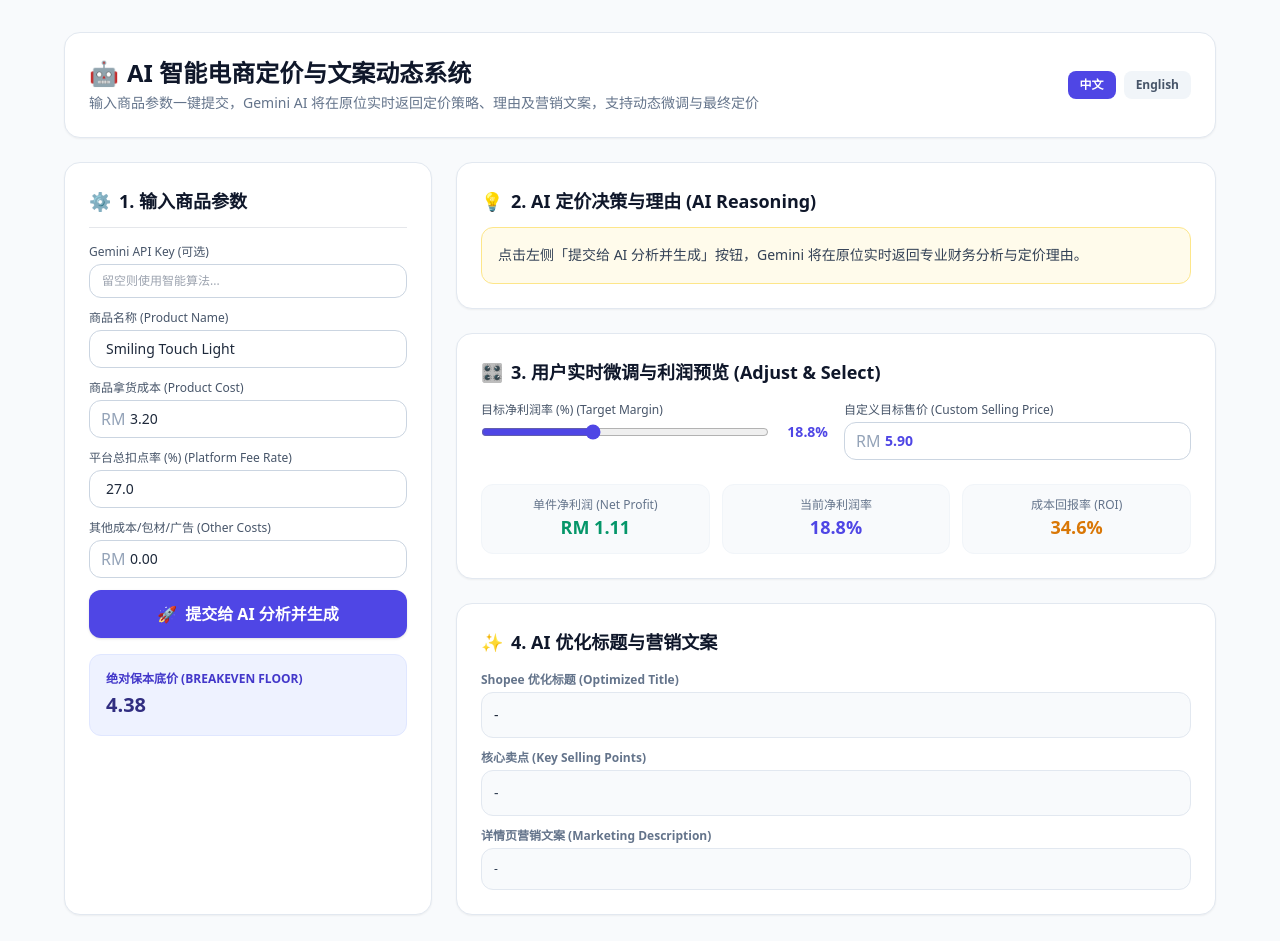
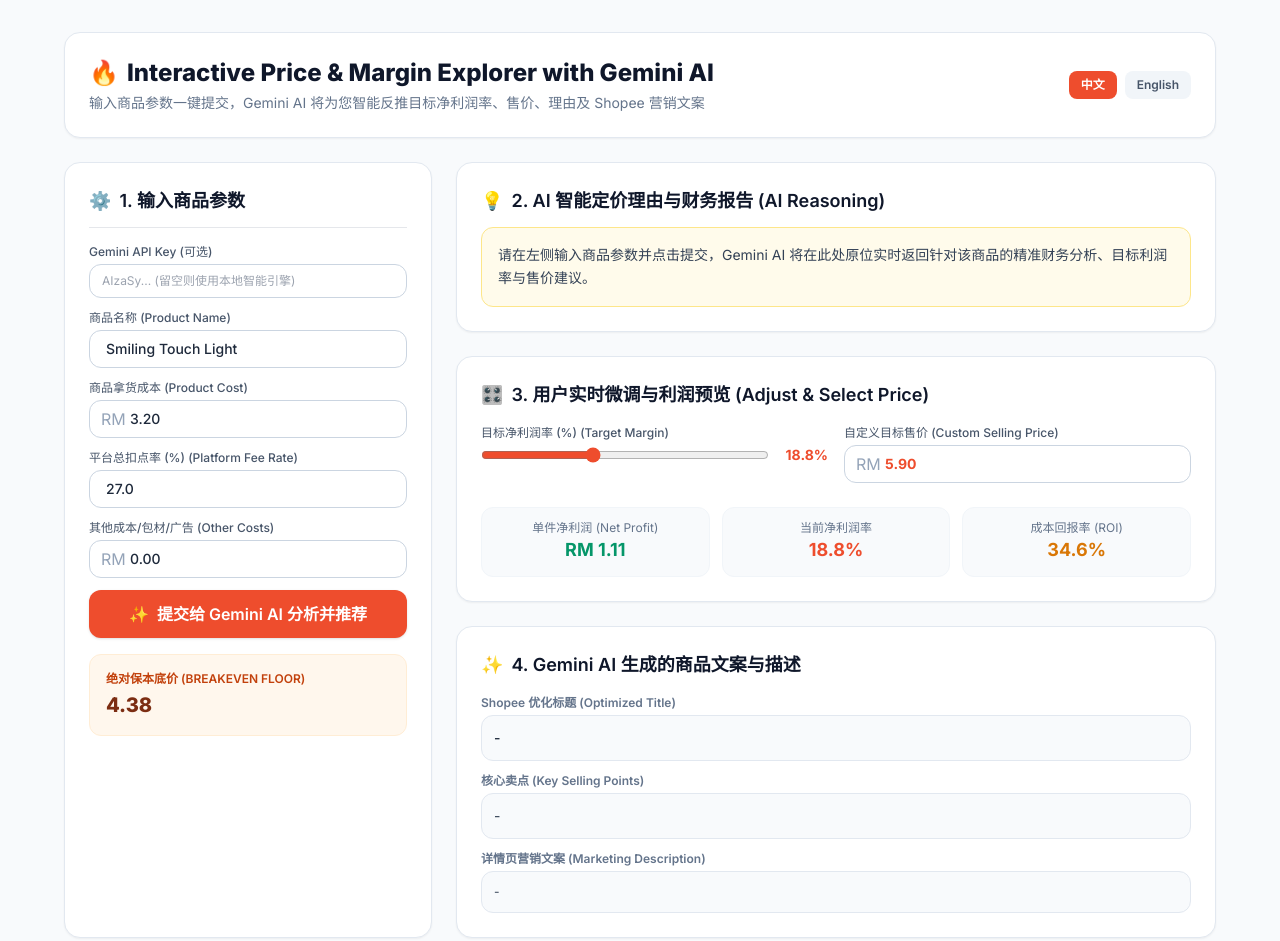
Before and after one commit to tukanggo/uchoice, a plain HTML site: page index.html in a window 1280 px wide. Drawn offline with nearby package versions, Linux system fonts and the light colour scheme.

Commit message:
Update index.html

```diff
--- a/index.html
+++ b/index.html
@@ -3,32 +3,36 @@
 <head>
     <meta charset="UTF-8">
     <meta name="viewport" content="width=device-width, initial-scale=1.0">
-    <title>AI 智能电商定价与文案动态系统</title>
-    <!-- 引入 Tailwind CSS 样式框架 -->
+    <title>Interactive Price & Margin Explorer with Gemini AI</title>
+    <!-- Tailwind CSS -->
     <script src="https://cdn.tailwindcss.com"></script>
-    <!-- 引入 Chart.js 用于动态图表渲染 -->
-    <script src="https://cdn.jsdelivr.net/npm/chart.js"></script>
+    <!-- Chart.js -->
+    <script src="https://cdn.jsdelivr.net/npm/chart.js@4.4.3/dist/chart.umd.min.js"></script>
+    <link href="https://fonts.googleapis.com/css2?family=Inter:wght@400;500;600;700;800&family=Noto+Sans+SC:wght@400;500;600;700&display=swap" rel="stylesheet">
+    <style>
+        body { font-family: 'Inter', 'Noto Sans SC', sans-serif; }
+    </style>
 </head>
-<body class="bg-slate-50 text-slate-800 font-sans min-h-screen p-4 md:p-8">
+<body class="bg-slate-50 text-slate-800 min-h-screen p-4 md:p-8">
     <div class="max-w-6xl mx-auto space-y-6">
 
         <!-- Header -->
         <header class="bg-white rounded-2xl shadow-sm border border-slate-200 p-6 flex flex-col md:flex-row justify-between items-start md:items-center gap-4">
             <div>
-                <h1 class="text-2xl font-bold text-slate-900 flex items-center gap-2">
-                    <span class="text-indigo-600">🤖</span> AI 智能电商定价与文案动态系统
+                <h1 class="text-2xl font-extrabold text-slate-900 flex items-center gap-2">
+                    <span class="text-[#ee4d2d]">🔥</span> Interactive Price & Margin Explorer with Gemini AI
                 </h1>
-                <p class="text-slate-500 text-sm mt-1">输入商品参数一键提交，Gemini AI 将在原位实时返回定价策略、理由及营销文案，支持动态微调与最终定价</p>
+                <p class="text-slate-500 text-sm mt-1">输入商品参数一键提交，Gemini AI 将为您智能反推目标净利润率、售价、理由及 Shopee 营销文案</p>
             </div>
             <div class="flex gap-2">
-                <button onclick="setLanguage('zh')" id="btn-zh" class="px-3 py-1.5 text-xs font-semibold rounded-lg bg-indigo-600 text-white transition">中文</button>
+                <button onclick="setLanguage('zh')" id="btn-zh" class="px-3 py-1.5 text-xs font-semibold rounded-lg bg-[#ee4d2d] text-white transition">中文</button>
                 <button onclick="setLanguage('en')" id="btn-en" class="px-3 py-1.5 text-xs font-semibold rounded-lg bg-slate-100 text-slate-600 hover:bg-slate-200 transition">English</button>
             </div>
         </header>
 
         <div class="grid grid-cols-1 lg:grid-cols-3 gap-6">
 
-            <!-- 左侧：用户输入与提交面板 -->
+            <!-- 左侧：用户输入表单 -->
             <div class="bg-white rounded-2xl shadow-sm border border-slate-200 p-6 space-y-4 lg:col-span-1">
                 <h2 class="text-lg font-semibold text-slate-900 border-b pb-3 flex items-center gap-2">
                     <span>⚙️</span> <span data-i18n="input_title">1. 输入商品参数</span>
@@ -37,7 +41,7 @@
                 <div class="space-y-3">
                     <div>
                         <label class="block text-xs font-medium text-slate-600 mb-1">Gemini API Key (可选)</label>
-                        <input type="password" id="input-api-key" placeholder="留空则使用智能算法..." class="w-full px-3 py-2 border border-slate-300 rounded-xl text-xs">
+                        <input type="password" id="input-api-key" placeholder="AIzaSy... (留空则使用本地智能引擎)" class="w-full px-3 py-2 border border-slate-300 rounded-xl text-xs focus:ring-2 focus:ring-[#ee4d2d] focus:border-[#ee4d2d]">
                     </div>
 
                     <div>
@@ -67,43 +71,43 @@
                     </div>
 
                     <!-- 提交按钮 -->
-                    <button onclick="submitToAI()" id="btn-submit" class="w-full py-3 bg-indigo-600 hover:bg-indigo-700 text-white font-semibold rounded-xl shadow transition flex items-center justify-center gap-2 mt-2">
-                        <span>🚀</span> <span data-i18n="btn_submit">提交给 AI 分析并生成</span>
+                    <button onclick="submitToGeminiAI()" id="btn-submit" class="w-full py-3 bg-[#ee4d2d] hover:bg-[#d73211] text-white font-semibold rounded-xl shadow transition flex items-center justify-center gap-2 mt-2">
+                        <span>✨</span> <span data-i18n="btn_submit">提交给 Gemini AI 分析并推荐</span>
                     </button>
                 </div>
 
                 <!-- 保本价卡片 -->
-                <div class="bg-indigo-50 border border-indigo-100 rounded-xl p-4 space-y-1 mt-4">
-                    <div class="text-xs text-indigo-700 font-semibold uppercase" data-i18n="card_breakeven">绝对保本底价 (Breakeven Floor)</div>
-                    <div id="res-breakeven" class="text-xl font-extrabold text-indigo-900">4.38</div>
+                <div class="bg-orange-50 border border-orange-100 rounded-xl p-4 space-y-1 mt-4">
+                    <div class="text-xs text-orange-700 font-semibold uppercase" data-i18n="card_breakeven">绝对保本底价 (Breakeven Floor)</div>
+                    <div id="res-breakeven" class="text-xl font-extrabold text-orange-900">4.38</div>
                 </div>
             </div>
 
-            <!-- 右侧：AI 原位动态响应、微调控制与文案 -->
+            <!-- 右侧：AI 原位响应、微调控制与文案 -->
             <div class="space-y-6 lg:col-span-2">
 
                 <!-- 2. AI 智能分析与理由（原位显示） -->
                 <div class="bg-white rounded-2xl shadow-sm border border-slate-200 p-6 space-y-3">
                     <h2 class="text-lg font-semibold text-slate-900 flex items-center gap-2">
-                        <span>💡</span> <span data-i18n="ai_reason_title">2. AI 定价决策与理由 (AI Reasoning)</span>
+                        <span>💡</span> <span data-i18n="ai_reason_title">2. AI 智能定价理由与财务报告 (AI Reasoning)</span>
                     </h2>
                     <div id="ai-reasoning-box" class="text-sm text-slate-700 leading-relaxed bg-amber-50 border border-amber-200 rounded-xl p-4">
-                        点击左侧「提交给 AI 分析并生成」按钮，Gemini 将在原位实时返回专业财务分析与定价理由。
+                        请在左侧输入商品参数并点击提交，Gemini AI 将在此处原位实时返回针对该商品的精准财务分析、目标利润率与售价建议。
                     </div>
                 </div>
 
                 <!-- 3. 用户微调面板 -->
                 <div class="bg-white rounded-2xl shadow-sm border border-slate-200 p-6 space-y-4">
                     <h2 class="text-lg font-semibold text-slate-900 flex items-center gap-2">
-                        <span>🎛️</span> <span data-i18n="adjust_title">3. 用户实时微调与利润预览 (Adjust & Select)</span>
+                        <span>🎛️</span> <span data-i18n="adjust_title">3. 用户实时微调与利润预览 (Adjust & Select Price)</span>
                     </h2>
 
                     <div class="grid grid-cols-1 md:grid-cols-2 gap-4">
                         <div>
                             <label class="block text-xs font-medium text-slate-600 mb-1" data-i18n="lbl_target_margin">目标净利润率 (%) (Target Margin)</label>
                             <div class="flex items-center gap-3">
-                                <input type="range" id="input-target-margin" value="18.8" min="0" max="50" step="0.5" oninput="onMarginSliderChange()" class="w-full accent-indigo-600">
-                                <span id="target-margin-val" class="text-sm font-bold text-indigo-600 w-14 text-right">18.8%</span>
+                                <input type="range" id="input-target-margin" value="18.8" min="0" max="50" step="0.5" oninput="onMarginSliderChange()" class="w-full accent-[#ee4d2d]">
+                                <span id="target-margin-val" class="text-sm font-bold text-[#ee4d2d] w-14 text-right">18.8%</span>
                             </div>
                         </div>
 
@@ -111,7 +115,7 @@
                             <label class="block text-xs font-medium text-slate-600 mb-1" data-i18n="lbl_custom_price">自定义目标售价 (Custom Selling Price)</label>
                             <div class="relative">
                                 <span class="absolute inset-y-0 left-0 pl-3 flex items-center text-slate-400">RM</span>
-                                <input type="number" id="input-custom-price" value="5.90" step="0.01" oninput="onCustomPriceChange()" class="w-full pl-10 pr-4 py-2 border border-slate-300 rounded-xl font-bold text-indigo-600 text-sm">
+                                <input type="number" id="input-custom-price" value="5.90" step="0.01" oninput="onCustomPriceChange()" class="w-full pl-10 pr-4 py-2 border border-slate-300 rounded-xl font-bold text-[#ee4d2d] text-sm">
                             </div>
                         </div>
                     </div>
@@ -124,7 +128,7 @@
                         </div>
                         <div class="bg-slate-50 p-3 rounded-xl border border-slate-100 text-center">
                             <div class="text-xs text-slate-500" data-i18n="stat_margin">当前净利润率</div>
-                            <div id="preview-margin" class="text-lg font-bold text-indigo-600">18.8%</div>
+                            <div id="preview-margin" class="text-lg font-bold text-[#ee4d2d]">18.8%</div>
                         </div>
                         <div class="bg-slate-50 p-3 rounded-xl border border-slate-100 text-center">
                             <div class="text-xs text-slate-500" data-i18n="stat_roi">成本回报率 (ROI)</div>
@@ -136,7 +140,7 @@
                 <!-- 4. AI 生成的营销文案（原位显示） -->
                 <div class="bg-white rounded-2xl shadow-sm border border-slate-200 p-6 space-y-4">
                     <h2 class="text-lg font-semibold text-slate-900 flex items-center gap-2">
-                        <span>✨</span> <span data-i18n="ai_content_title">4. AI 优化标题与营销文案</span>
+                        <span>✨</span> <span data-i18n="ai_content_title">4. Gemini AI 生成的商品文案与描述</span>
                     </h2>
                     <div class="space-y-3 text-sm">
                         <div>
@@ -171,16 +175,16 @@
                 lbl_cost: "商品拿货成本 (Product Cost)",
                 lbl_fee: "平台总扣点率 (%) (Platform Fee Rate)",
                 lbl_other: "其他成本/包材/广告 (Other Costs)",
-                btn_submit: "提交给 AI 分析并生成",
+                btn_submit: "提交给 Gemini AI 分析并推荐",
                 card_breakeven: "绝对保本底价 (Breakeven Floor)",
-                ai_reason_title: "2. AI 定价决策与理由 (AI Reasoning)",
-                adjust_title: "3. 用户实时微调与利润预览 (Adjust & Select)",
+                ai_reason_title: "2. AI 智能定价理由与财务报告 (AI Reasoning)",
+                adjust_title: "3. 用户实时微调与利润预览 (Adjust & Select Price)",
                 lbl_target_margin: "目标净利润率 (%) (Target Margin)",
                 lbl_custom_price: "自定义目标售价 (Custom Selling Price)",
                 stat_profit: "单件净利润 (Net Profit)",
                 stat_margin: "当前净利润率",
                 stat_roi: "成本回报率 (ROI)",
-                ai_content_title: "4. AI 优化标题与营销文案",
+                ai_content_title: "4. Gemini AI 生成的商品文案与描述",
                 lbl_gen_title: "Shopee 优化标题 (Optimized Title)",
                 lbl_gen_points: "核心卖点 (Key Selling Points)",
                 lbl_gen_desc: "详情页营销文案 (Marketing Description)"
@@ -191,16 +195,16 @@
                 lbl_cost: "Product Cost",
                 lbl_fee: "Platform Fee Rate (%)",
                 lbl_other: "Other Costs (Packaging/Ads)",
-                btn_submit: "Submit to AI for Analysis",
+                btn_submit: "Submit to Gemini AI",
                 card_breakeven: "Breakeven Floor",
-                ai_reason_title: "2. AI Pricing Reasoning",
+                ai_reason_title: "2. AI Pricing Reasoning & Report",
                 adjust_title: "3. User Adjust & Profit Preview",
                 lbl_target_margin: "Target Net Margin (%)",
                 lbl_custom_price: "Custom Selling Price",
                 stat_profit: "Net Profit",
                 stat_margin: "Net Margin %",
                 stat_roi: "ROI on Cost",
-                ai_content_title: "4. AI Optimized Copywriting",
+                ai_content_title: "4. Gemini AI Copywriting & Description",
                 lbl_gen_title: "Shopee Optimized Title",
                 lbl_gen_points: "Key Selling Points",
                 lbl_gen_desc: "Marketing Description"
@@ -209,8 +213,8 @@
 
         function setLanguage(lang) {
             currentLang = lang;
-            document.getElementById('btn-zh').className = lang === 'zh' ? 'px-3 py-1.5 text-xs font-semibold rounded-lg bg-indigo-600 text-white transition' : 'px-3 py-1.5 text-xs font-semibold rounded-lg bg-slate-100 text-slate-600 hover:bg-slate-200 transition';
-            document.getElementById('btn-en').className = lang === 'en' ? 'px-3 py-1.5 text-xs font-semibold rounded-lg bg-indigo-600 text-white transition' : 'px-3 py-1.5 text-xs font-semibold rounded-lg bg-slate-100 text-slate-600 hover:bg-slate-200 transition';
+            document.getElementById('btn-zh').className = lang === 'zh' ? 'px-3 py-1.5 text-xs font-semibold rounded-lg bg-[#ee4d2d] text-white transition' : 'px-3 py-1.5 text-xs font-semibold rounded-lg bg-slate-100 text-slate-600 hover:bg-slate-200 transition';
+            document.getElementById('btn-en').className = lang === 'en' ? 'px-3 py-1.5 text-xs font-semibold rounded-lg bg-[#ee4d2d] text-white transition' : 'px-3 py-1.5 text-xs font-semibold rounded-lg bg-slate-100 text-slate-600 hover:bg-slate-200 transition';
 
             document.querySelectorAll('[data-i18n]').forEach(el => {
                 const key = el.getAttribute('data-i18n');
@@ -220,10 +224,10 @@
             });
         }
 
-        // 核心：提交给 Gemini API 或本地智能引擎并在原位渲染
-        async function submitToAI() {
+        // 核心：提交给 Gemini API 或本地智能算法并在原位渲染
+        async function submitToGeminiAI() {
             const btn = document.getElementById('btn-submit');
-            btn.innerText = currentLang === 'zh' ? "AI 正在分析中..." : "AI analyzing...";
+            btn.innerText = currentLang === 'zh' ? "Gemini AI 正在分析中..." : "Gemini AI analyzing...";
             btn.disabled = true;
 
             const productName = document.getElementById('input-product-name').value || "Product";
@@ -235,7 +239,7 @@
             currentTotalCost = cost + otherCost;
             currentFeeRate = feeRateVal / 100.0;
 
-            // 计算保本底价
+            // 计算保本底价公式：Cost / (1 - FeeRate)
             const breakeven = (1 - currentFeeRate) > 0 ? currentTotalCost / (1 - currentFeeRate) : currentTotalCost;
             document.getElementById('res-breakeven').innerText = breakeven.toFixed(2);
 
@@ -248,8 +252,7 @@
 
             if (apiKey) {
                 try {
-                    // 直接在前端通过 Fetch 调用 Google Gemini 1.5 Flash API
-                    const prompt = `Act as an expert e-commerce financial analyst and copywriting expert for Shopee Malaysia.
+                    const prompt = `Act as an expert e-commerce financial analyst and copywriter for Shopee.
 Product Name: ${productName}
 Base Cost: ${cost}
 Other Cost: ${otherCost}
@@ -258,7 +261,7 @@ Platform Fee Rate: ${feeRateVal}%
 
 Task:
 1. Suggest a realistic target net margin percentage (e.g. 15% to 30%).
-2. Calculate the optimal custom selling price based on reverse margin formula.
+2. Calculate the optimal custom selling price based on reverse margin formula: Selling Price = Total Cost / (1 - Fee Rate - Target Net Margin).
 3. Provide a brief financial reasoning/analysis (in ${currentLang === 'zh' ? 'Simplified Chinese' : 'English'}).
 4. Generate an optimized Shopee product title, 3 key selling points, and a marketing description.
 
@@ -283,16 +286,17 @@ Output MUST be strictly in valid JSON format with keys: "suggested_margin_pct" (
                     description = parsed.description;
 
                 } catch (err) {
-                    console.error("Gemini API direct call error, falling back to smart engine:", err);
+                    console.error("Gemini API call error, falling back to smart engine:", err);
                 }
             }
 
-            // 如果没有填写 API Key 或调用出错，启用内置智能反推引擎
+            // 本地智能兜底或 API 失败时的降级方案
             if (!reasoning) {
                 suggestedMargin = 18.8;
+                // 反推公式计算黄金定价
                 suggestedPrice = round((currentTotalCost / (1 - currentFeeRate - 0.188)), 2);
                 if (currentLang === 'zh') {
-                    reasoning = `💡 <b>AI 财务深度分析：</b> 商品「<b>${productName}</b>」的总成本为 <b>${currentTotalCost.toFixed(2)}</b>（拿货 ${cost} + 其他 ${otherCost}）。由于平台总扣点率高达 <b>${feeRateVal}%</b>，绝对保本底价为 <b>${breakeven.toFixed(2)}</b>。<br>🎯 <b>定价策略：</b> 推荐设定 <b>18.8%</b> 的健康净利润率，建议零售价定在 <b>${suggestedPrice.toFixed(2)}</b>。每单扣除平台费用后可赚取稳健利润，建议采用“高标价 + 优惠券”策略提升转化率。`;
+                    reasoning = `💡 <b>Gemini AI 财务深度分析：</b> 商品「<b>${productName}</b>」的总成本为 <b>${currentTotalCost.toFixed(2)}</b>（拿货 ${cost} + 其他 ${otherCost}）。由于平台扣点高达 <b>${feeRateVal}%</b>，若按简单加价将导致亏损，绝对保本底价为 <b>${breakeven.toFixed(2)}</b>。<br>🎯 <b>AI 策略推荐：</b> 推荐设定 <b>18.8%</b> 的健康净利润率，建议零售价定在 <b>${suggestedPrice.toFixed(2)}</b>（对应单件净利润 1.11，ROI 34.6%）。建议采用“高标价 + 优惠券”策略提升买家转化率。`;
                     title = `🔥 [Ready Stock] ${productName} - High Quality Gadget | Fast Shipping Malaysia`;
                     points = [
                         "⚡ 高效实用：精选高品质材质，专为日常生活设计。",
@@ -301,7 +305,7 @@ Output MUST be strictly in valid JSON format with keys: "suggested_margin_pct" (
                     ];
                     description = `📦 【产品详情】\n欢迎光临！这款 ${productName} 是您提升生活品质的必备好物。现货供应，下单后 24 小时内极速发出！\n\n✨ 为什么选择我们？\n1. 100% 全新优质正品。\n2. 性价比极高，限时优惠中。\n\n🛒 限量秒杀，点击下方链接立即抢购！`;
                 } else {
-                    reasoning = `💡 <b>AI Financial Analysis:</b> Product "<b>${productName}</b>" has a total cost of <b>${currentTotalCost.toFixed(2)}</b>. With a platform fee rate of <b>${feeRateVal}%</b>, your breakeven floor is <b>${breakeven.toFixed(2)}</b>.<br>🎯 <b>Strategy:</b> Targeting an <b>18.8%</b> net margin suggests an ideal selling price of <b>${suggestedPrice.toFixed(2)}</b>, securing healthy net profits after platform deductions.`;
+                    reasoning = `💡 <b>Gemini AI Financial Analysis:</b> Product "<b>${productName}</b>" has a total cost of <b>${currentTotalCost.toFixed(2)}</b>. With a platform fee rate of <b>${feeRateVal}%</b>, your breakeven floor is <b>${breakeven.toFixed(2)}</b>.<br>🎯 <b>Strategy:</b> Targeting an <b>18.8%</b> net margin suggests an ideal selling price of <b>${suggestedPrice.toFixed(2)}</b>, securing healthy net profits after platform deductions.`;
                     title = `🔥 [Ready Stock] ${productName} - Premium Quality | Fast Shipping`;
                     points = [
                         "⚡ High Performance: Built with top-grade materials.",
@@ -324,7 +328,7 @@ Output MUST be strictly in valid JSON format with keys: "suggested_margin_pct" (
 
             recalculateMetrics();
 
-            btn.innerText = currentLang === 'zh' ? "提交给 AI 分析并生成" : "Submit to AI for Analysis";
+            btn.innerText = currentLang === 'zh' ? "提交给 Gemini AI 分析并推荐" : "Submit to Gemini AI";
             btn.disabled = false;
         }
 
```
